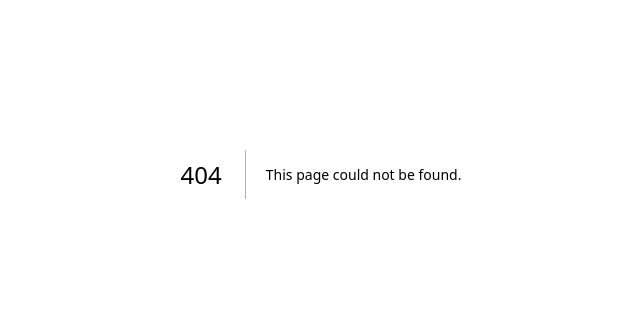
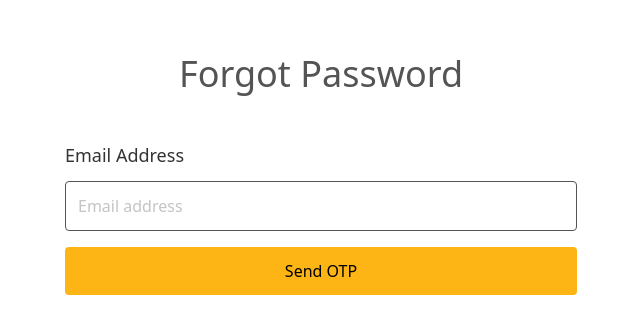
Before and after one commit to murad403/campus-couch-frontend, a Next.js app: page /auth/forgot-password in a window 1280 px wide. Before the commit this address had no page. Shown: the part 226-560 px from the top of the page, without its empty margins (319-959 px from the left). Built offline with nearby package versions, Linux system fonts and the light colour scheme.

Commit message:
forgot password page

```diff
--- /dev/null
+++ b/src/app/(auth)/auth/forgot-password/page.tsx
@@ -0,0 +1,33 @@
+"use client";
+
+import forgotPasswordValidation from "@/zod-validation/forgot-password.validation";
+import { zodResolver } from "@hookform/resolvers/zod";
+import { useForm } from "react-hook-form";
+import z from "zod";
+
+type TFormData = z.infer<typeof forgotPasswordValidation>;
+
+const ForgotPassword = () => {
+    const { register, handleSubmit, formState: { errors } } = useForm<TFormData>({
+        resolver: zodResolver(forgotPasswordValidation)
+    });
+
+    const onSubmit = (data: TFormData) => {
+        console.log("Form input data", data);
+    };
+    return (
+        <div className='md:w-[40%] w-[90%]'>
+            <form className='space-y-4' onSubmit={handleSubmit(onSubmit)}>
+                <h1 className='text-center font-medium text-heading text-4xl mb-12'>Forgot Password</h1>
+                <div>
+                    <label className='block text-[18px] text-title mb-3'>Email Address</label>
+                    <input placeholder='Email address' {...register("email")} type="email" className='appearance-none w-full outline-none border border-heading rounded-sm p-3 text-description' />
+                    {errors.email && <p className="text-red-400 text-sm mt-1">{errors.email.message}</p>}
+                </div>
+                <button type='submit' className='bg-background rounded-sm cursor-pointer w-full py-3 font-medium'>Send OTP</button>
+            </form>
+        </div>
+    )
+}
+
+export default ForgotPassword
--- /dev/null
+++ b/src/zod-validation/forgot-password.validation.ts
@@ -0,0 +1,7 @@
+import z from "zod";
+
+const forgotPasswordValidation = z.object({
+  email: z.string().email("Invalid email address")
+})
+
+export default forgotPasswordValidation;
```
